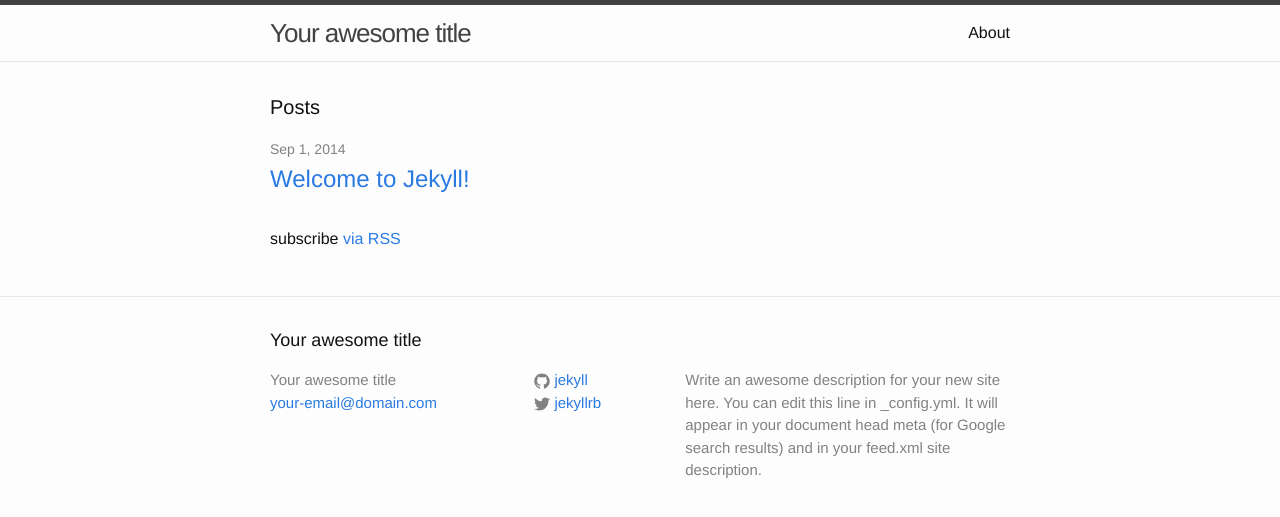
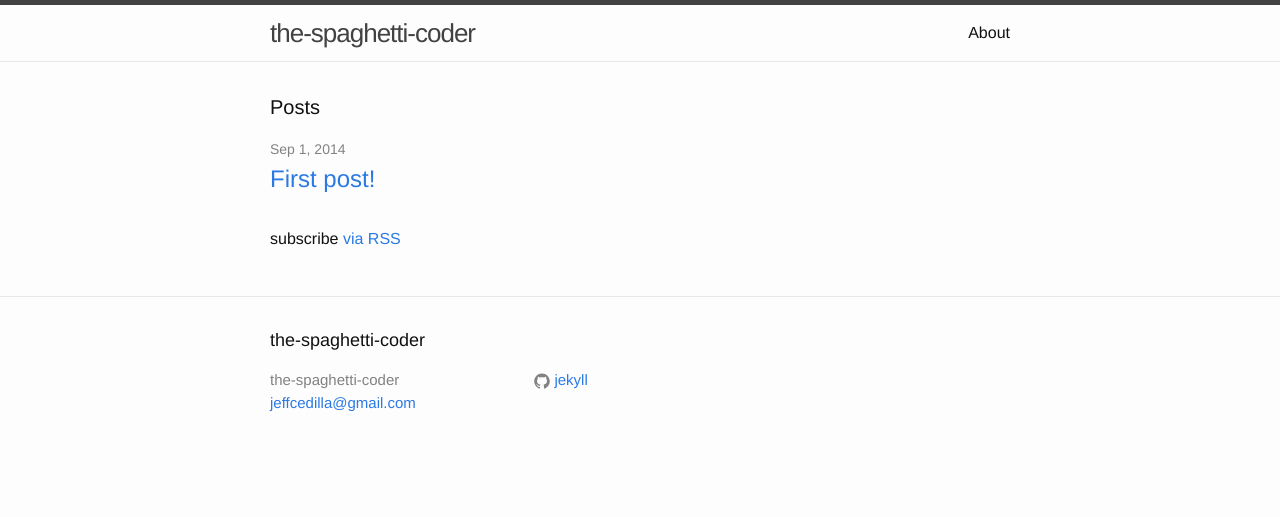
Before and after one commit to the-spaghetti-coder/the-spaghetti-coder.github.io, a Jekyll site: the page built from index.html, in a window 1280 px wide. Shown: the top 517 px of the page. Built offline with Jekyll 4.4.1, drawn with Linux system fonts in a browser that asks for light colours.

Commit message:
Tinkering further with jekyll.

```diff
--- a/_config.yml
+++ b/_config.yml
@@ -1,13 +1,9 @@
 # Site settings
-title: Your awesome title
-email: your-email@domain.com
-description: > # this means to ignore newlines until "baseurl:"
-  Write an awesome description for your new site here. You can edit this
-  line in _config.yml. It will appear in your document head meta (for
-  Google search results) and in your feed.xml site description.
+title: the-spaghetti-coder
+email: jeffcedilla@gmail.com
+description: > # this means to ignore newlines until "baseurl:"	Description here
 baseurl: "" # the subpath of your site, e.g. /blog/
 url: "http://yourdomain.com" # the base hostname & protocol for your site
-twitter_username: jekyllrb
 github_username:  jekyll
 
 # Build settings
--- /dev/null
+++ b/_posts/2014-09-01-first-post-test.markdown
@@ -0,0 +1,7 @@
+---
+layout: post
+title: First post!
+
+---
+
+Hello, this is simply a test post.
```
Also changed, not shown: _posts/2014-09-01-welcome-to-jekyll.markdown (deleted, +0 -25 lines).
